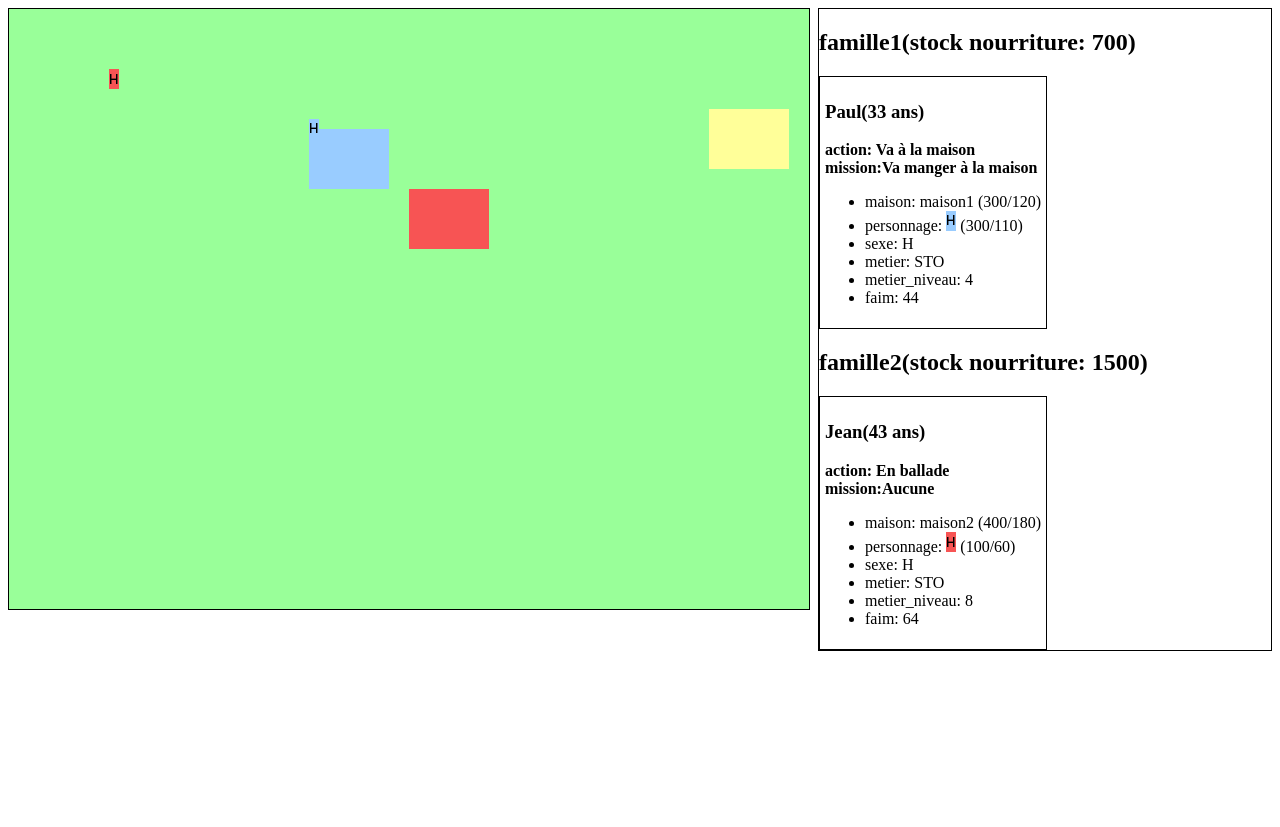
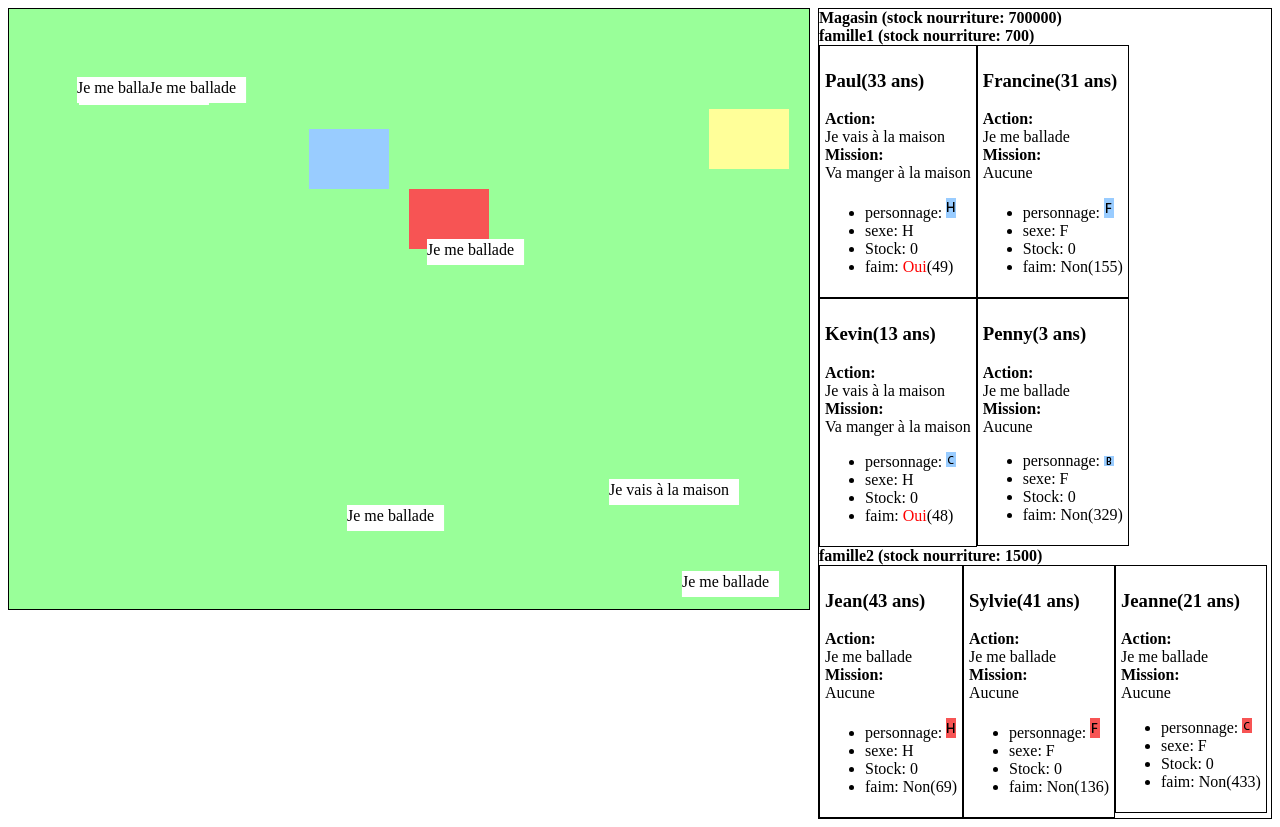
Before and after one commit to rick5016/game, a plain HTML site: page index.html in a window 1280 px wide. Before the commit the page ends 800 px from the top, so only its background shows below. Drawn offline with Linux system fonts and the light colour scheme; animation ran at ten frames a second.

Commit message:
Ajout des animations de mouvements Ajout des popups

```diff
--- a/index.html
+++ b/index.html
@@ -53,18 +53,18 @@
                     "age": 33,
                     "metier": "STO",
                     "metier_niveau": 4,
-                    "x1": 250,
-                    "x2": 260,
-                    "y1": 50,
-                    "y2": 60,
+                    "x1": 750,
+                    "x2": 760,
+                    "y1": 500,
+                    "y2": 510,
                     "action": "",
-                    "faim": 50,
+                    "faim": 50.0,
                     "stock": 0
                 },
-                /*{
+                {
                     "id": "Francine",
                     "maison": "maison1",
-                    "image": "perso1.png",
+                    "image": "perso/perso_f_blue.png",
                     "sexe": "F",
                     "age": 31,
                     "metier": "STO",
@@ -74,12 +74,13 @@
                     "y1": 590,
                     "y2": 600,
                     "action": "travail",
-                    "faim": 156
+                    "faim": 156,
+                    "stock": 0
                 },
                 {
                     "id": "Kevin",
                     "maison": "maison1",
-                    "image": "perso1.png",
+                    "image": "perso/perso_c_blue.png",
                     "sexe": "H",
                     "age": 13,
                     "metier": "STO",
@@ -89,12 +90,13 @@
                     "y1": 0,
                     "y2": 10,
                     "action": "travail",
-                    "faim": 49
+                    "faim": 49,
+                    "stock": 0
                 },
                 {
                     "id": "Penny",
                     "maison": "maison1",
-                    "image": "perso1.png",
+                    "image": "perso/perso_b_blue.png",
                     "sexe": "F",
                     "age": 3,
                     "metier": "ENF",
@@ -103,8 +105,9 @@
                     "x2": 10,
                     "y1": 0,
                     "y2": 10,
-                    "faim": 330
-                }*/
+                    "faim": 330,
+                    "stock": 0
+                }
             ],
             "famille2": [
                 {
@@ -119,13 +122,14 @@
                     "x2": 90,
                     "y1": 0,
                     "y2": 10,
-                    "faim": 70,
+                    "faim": 70.0,
+                    "stock": 0,
                     "stock": 0
                 },
-                /*{
+                {
                     "id": "Sylvie",
                     "maison": "maison2",
-                    "image": "perso1.png",
+                    "image": "perso/perso_f_red.png",
                     "sexe": "F",
                     "age": 41,
                     "metier": "STO",
@@ -134,12 +138,13 @@
                     "x2": 410,
                     "y1": 200,
                     "y2": 210,
-                    "faim": 137
+                    "faim": 137,
+                    "stock": 0
                 },
                 {
                     "id": "Jeanne",
                     "maison": "maison2",
-                    "image": "perso1.png",
+                    "image": "perso/perso_c_red.png",
                     "sexe": "F",
                     "age": 21,
                     "metier": "STO",
@@ -148,8 +153,9 @@
                     "x2": 310,
                     "y1": 500,
                     "y2": 510,
-                    "faim": 434
-                }*/
+                    "faim": 434,
+                    "stock": 0
+                }
             ]
         };
         var width = 800;
@@ -192,24 +198,24 @@
 
         function life() {
             var ctx = document.getElementById('calc').getContext('2d');
+            clear();
             $.each(familles, function (index, famille) {
                 $.each(famille, function (index_famille, perso) {
-                    clear();
-
                     perso = gestion_faim(perso);
                     perso = mission(perso);
 
                     var img = new Image();
-                    img.onload = function () {
-                        ctx.drawImage(img, perso.x1, perso.y1);
-                    };
                     img.src = perso.image;
                     perso.img = img;
-                    perso.faim -= 2;
+                    ctx.drawImage(perso.img, perso.x1, perso.y1);
+                    drawPopup(perso.x1 + 20, perso.y1 + 20, perso.action);
+
+                    perso.faim -= 0.01;
                 });
             });
             drawInterface();
-            setTimeout(life, 2000); // 2 sec
+            //setTimeout(life, 1000); // 1 sec
+            window.requestAnimationFrame(life);
         }
 
         function gestion_faim(perso) {
@@ -220,7 +226,7 @@
             var s_y = maisons.store.y1; // Coordonnées store y
             var stock_nourriture = maisons[perso.maison].stock;
 
-            if (perso.faim <= 50 || (perso.action == "Mange" && perso.faim < nourriture_max)) { // Il a faim OU il est en train de manger
+            if (perso.faim <= 50 || (perso.action == "Je mange" && perso.faim < nourriture_max)) { // Il a faim OU il est en train de manger
                 if (perso.x1 == a_x && perso.y1 == a_y) { // Il est à la maison
                     if (maisons[perso.maison].stock > 0) { // Les stocks sont OK
                         perso.mission = "Manger";
@@ -234,7 +240,7 @@
                         perso.mission = "Va manger à la maison";
                     }
                 }
-            } else if ((perso.action == "Mange" && perso.faim >= nourriture_max)) {
+            } else if ((perso.action == "Je mange" && perso.faim >= nourriture_max)) {
                 perso.mission = "Aucune"; // il est en train de manger et a suffisament mangé
             }
 
@@ -243,7 +249,7 @@
 
         function mission(perso) {
             var nourriture_max = 500;
-            var pixelParSeconde = 10;
+            var pixelParSeconde = 1;
             var d_x = perso.x1; // Coordonnées perso x
             var d_y = perso.y1; // Coordonnées perso y
             var a_x = maisons[perso.maison].x1; // Coordonnées maison x
@@ -267,8 +273,8 @@
                 return acheter_manger(perso);
             }
 
-            if (perso.mission == "Va déposer le stock à la maison") {
-                log("Mission : Va déposer le stock à la maison");
+            if (perso.mission == "Ramèner les provisions") {
+                log("Mission : Ramèner les provisions");
                 return deposer_manger(perso);
             }
 
@@ -289,9 +295,9 @@
 
         function deposer_manger(perso) {
             if (perso.position == "maison") {
-                perso.action = "Dépose les courses";
-                perso.stock -= 100;
-                maisons[perso.maison].stock += 100;
+                perso.action = "Je dépose les courses";
+                perso.stock -= 1;
+                maisons[perso.maison].stock += 1;
                 if (perso.stock == 0) {
                     perso.mission = "Aucune";
                 }
@@ -303,11 +309,11 @@
 
         function acheter_manger(perso) {
             if (perso.position == "magasin") {
-                perso.action = "Achète à manger";
-                perso.stock += 100;
-                maisons.store.stock -= 100;
+                perso.action = "J'achète des provisions";
+                perso.stock += 1;
+                maisons.store.stock -= 1;
                 if (perso.stock >= 500) {
-                    perso.mission = "Va déposer le stock à la maison";
+                    perso.mission = "Ramèner les provisions";
                 }
                 return perso;
             } else {
@@ -318,7 +324,7 @@
         function ballade(perso) {
             log("Je me ballade");
             perso.mission = "Aucune";
-            perso.action = "En ballade";
+            perso.action = "Je me ballade";
             var r_x = getRandomInt(800);
             var r_y = getRandomInt(600);
             perso.x1 = calculPath(perso.x1, r_x);
@@ -330,16 +336,16 @@
 
         function mange(perso) {
             log('Je mange');
-            perso.action = "Mange";
-            perso.faim += 160;
-            maisons[perso.maison].stock -= 160;
+            perso.action = "Je mange";
+            perso.faim += 1;
+            maisons[perso.maison].stock -= 1;
 
             return perso;
         }
 
         function goMagasin(perso) {
             log('Je vais au magasin');
-            perso.action = "Va au magasin";
+            perso.action = "Je vais au magasin";
             perso.x1 = calculPath(perso.x1, maisons.store.x1);
             perso.y1 = calculPath(perso.y1, maisons.store.y1);
             if (perso.x1 == maisons.store.x1 && perso.y1 == maisons.store.y1) {
@@ -351,7 +357,7 @@
 
         function goMaison(perso) {
             log('Je vais à la maison');
-            perso.action = "Va à la maison";
+            perso.action = "Je vais à la maison";
             perso.x1 = calculPath(perso.x1, maisons[perso.maison].x1);
             perso.y1 = calculPath(perso.y1, maisons[perso.maison].y1);
             if (perso.x1 == maisons[perso.maison].x1 && perso.y1 == maisons[perso.maison].y1) {
@@ -363,14 +369,14 @@
 
         function calculPath(d, a) {
             if (d < a) {
-                var result = d + (10 * 2);
+                var result = d + 1;
                 if (result >= a) {
                     return a;
                 } else {
                     return result;
                 }
             } else {
-                var result = d - (10 * 2);
+                var result = d - 1;
                 if (result <= a) {
                     return a;
                 } else {
@@ -390,21 +396,33 @@
         function drawInterface() {
             var div = document.getElementById('interface');
 
-            div.innerHTML = '';
+            div.innerHTML = '<b>Magasin (stock nourriture: ' + maisons.store.stock + ')</b><br />';
             $.each(familles, function (index, famille) {
-                div.innerHTML += '<h2>' + index + '(stock nourriture: ' + maisons[famille[0].maison].stock + ')</h2>';
+                div.innerHTML += '<b>' + index + ' (stock nourriture: ' + maisons[famille[0].maison].stock + ')</b><br />';
                 $.each(famille, function (index_famille, perso) {
                     html = '<div style="float:left;border:solid 1px black;padding:5px">';
                     html += '<h3>' + perso.id + '(' + perso.age + ' ans)</h3>';
-                    html += '<b>action: ' + perso.action + '</b><br />';
-                    html += '<b>mission:' + perso.mission + '</b><br />';
+                    html += '<b>Action:</b><br />' + perso.action + '<br />';
+                    html += '<b>Mission:</b><br />' + perso.mission + '<br />';
                     html += '<ul>';
-                    html += '<li>maison: ' + perso.maison + ' (' + maisons[perso.maison].x1 + '/' + maisons[perso.maison].y1 + ')</li>';
-                    html += '<li>personnage: <img src="' + perso.image + '" /> (' + perso.x1 + '/' + perso.y1 + ')</li>';
+                    //html += '<li>maison: ' + perso.maison + ' (' + maisons[perso.maison].x1 + '/' + maisons[perso.maison].y1 + ')</li>';
+                    //html += '<li>personnage: <img src="' + perso.image + '" /> (' + perso.x1 + '/' + perso.y1 + ')</li>';
+                    html += '<li>personnage: <img src="' + perso.image + '" /></li>';
                     html += '<li>sexe: ' + perso.sexe + '</li>';
-                    html += '<li>metier: ' + perso.metier + '</li>';
-                    html += '<li>metier_niveau: ' + perso.metier_niveau + '</li>';
-                    html += '<li>faim: ' + perso.faim + '</li>';
+                    //html += '<li>metier: ' + perso.metier + '</li>';
+                    //html += '<li>metier_niveau: ' + perso.metier_niveau + '</li>';
+                    html += '<li>Stock: ' + perso.stock + '</li>';
+                    var faim = parseInt(perso.faim);
+                    var niveau_faim = '<span style="color:red">Oui</span>';
+                    if (faim > 50) {
+                        var niveau_faim = 'Non';
+                    } else if (faim < 0) {
+                        var niveau_faim = 'Affamé';
+                    }
+                    if (perso.action == 'Je mange') {
+                        var niveau_faim = '<span style="color:green">Mange</span>';
+                    }
+                    html += '<li>faim: ' + niveau_faim + '(' + faim + ')</li>';
                     html += '</ul>';
                     html += '</div>';
                     div.innerHTML += html;
@@ -417,25 +435,24 @@
             largeur = 10.0;
             hauteur = 10.0;
             var ctx = document.getElementById('calc').getContext('2d');
-            clear();
 
-            ctx.font = '48px serif';
+            ctx.font = '16px serif';
             var text = ctx.measureText(data);
 
             largeur += text.width;
-            hauteur += 48;
+            hauteur += 16;
             if (x + largeur > width) {
                 x -= text.width;
             }
             if (y + hauteur > height) {
-                y -= 48;
+                y -= 16;
             }
 
             ctx.fillStyle = 'rgb(255, 255, 255)';
             ctx.fillRect(x, y, largeur, hauteur);
 
             ctx.fillStyle = 'rgb(0, 0, 0)';
-            ctx.fillText(data, x, y + 48);
+            ctx.fillText(data, x, y + 16);
         }
 
         function draw() {
@@ -480,8 +497,16 @@
         }
 
         $(document).ready(function () {
-            life();
             draw();
+
+            $.each(familles, function (index, famille) {
+                $.each(famille, function (index_famille, perso) {
+                    var img = new Image();
+                    img.src = perso.image;
+                    perso.img = img;
+                });
+            });
+            window.requestAnimationFrame(life);
         });
 
 
```
